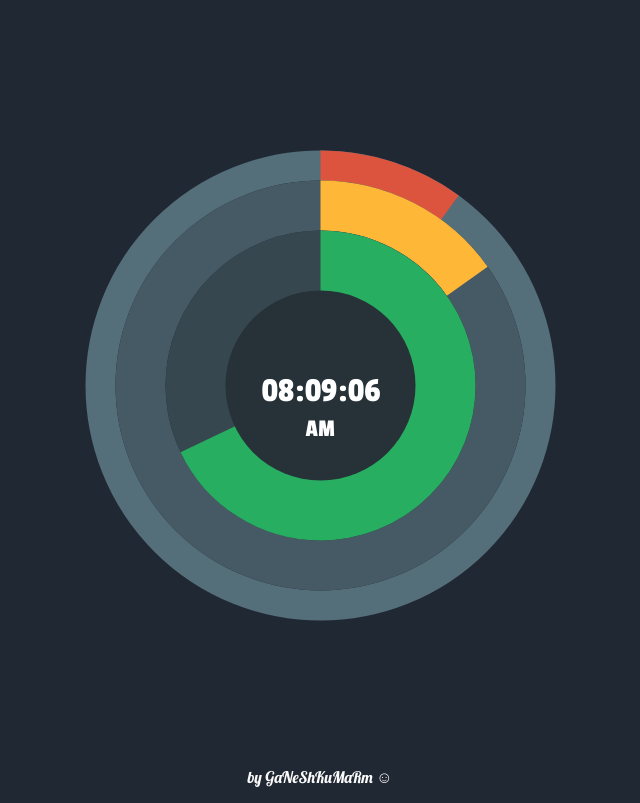
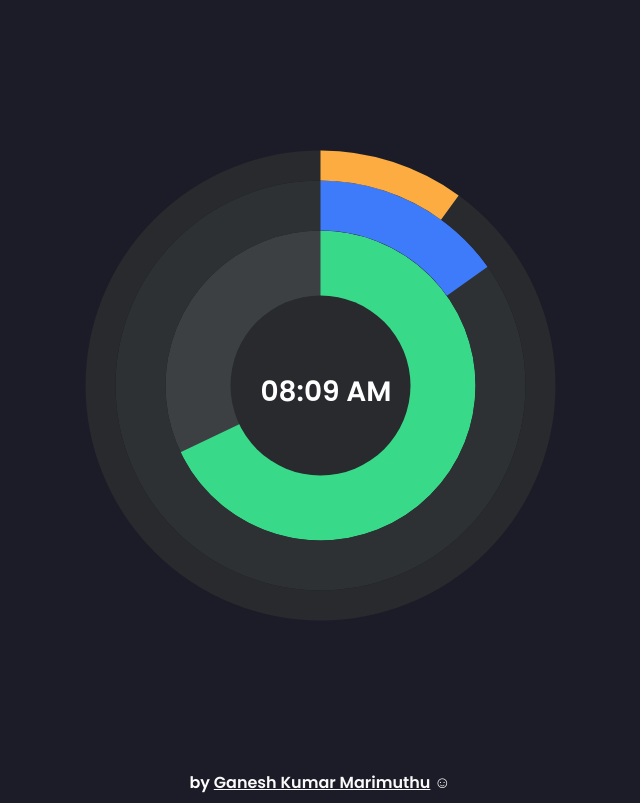
Before and after one commit to ganeshkumarm1/CanvasClock, a plain HTML site: page index.html in a window 1280 px wide. Shown: the whole page, without its empty margins (320-960 px from the left). Drawn offline with Linux system fonts and the light colour scheme.

Commit message:
Rewamped

```diff
--- a/css/style.css
+++ b/css/style.css
@@ -1,11 +1,10 @@
+@import url('https://fonts.googleapis.com/css2?family=Poppins:wght@600&display=swap');
+
 body {
-	background-color: #202833;
+	background-color: #1C1C28;
 	text-align: center;
-	color: #fafafa;
-}
-
-span {
-	font-family: 'Lobster';
+	color: #FEFEFE;
+	font-family: 'Poppins', sans-serif;
 }
 
 a {
@@ -16,6 +15,3 @@ a {
 a:hover {
 	opacity: 0.8;
 }
-a, a:hover {
-	text-decoration: none;
-}
--- a/index.html
+++ b/index.html
@@ -1,12 +1,11 @@
 <!doctype html>
-<html lang="">
+<html lang="en">
     <head>
         <meta charset="utf-8">
         <meta http-equiv="x-ua-compatible" content="ie=edge">
         <title>Canvas Clock</title>
-        <meta name="description" content="">
+        <meta name="description" content="Beautiful Canvas Clock">
         <meta name="viewport" content="width=device-width, initial-scale=1">
-        <link href="https://fonts.googleapis.com/css?family=Passion+One|Lobster" rel="stylesheet">
         <link rel="stylesheet" href="css/style.css">
     </head>
     <body>
@@ -14,7 +13,7 @@
             <p class="browserupgrade">You are using an <strong>outdated</strong> browser. Please <a href="http://browsehappy.com/">upgrade your browser</a> to improve your experience.</p>
         <![endif]-->
 		<canvas id="canvas"></canvas><br>
-		<span>by <a href="https://ganeshmkumar.github.io" target="_blank">GaNeShKuMaRm</a> ☺</span>
+		<span>by <a href="https://www.ganeshkumarm.me" target="_blank">Ganesh Kumar Marimuthu</a> ☺</span>
 		<script src="js/draw_component.js"></script>
         <script src="js/script.js"></script>
     </body>
--- a/js/draw_component.js
+++ b/js/draw_component.js
@@ -1,5 +1,5 @@
 function drawText(text, x, y, color, size) {
-	ctx.font = `${size} "Passion One"`;
+	ctx.font = `${size} "Poppins"`;
 	ctx.fillStyle = color;
 	ctx.fillText(text, x, y);
 }
@@ -16,17 +16,17 @@ function drawArc(x, y, radius, start, end, clockwise)
 }
 
 function drawCircle(x, y, radius, start, end, clockwise, color, type, thickness) {
-	if(type == 'fill')
-	{
+	switch (type) {
+		case 'fill':
 			ctx.fillStyle = color;
 			drawArc(x, y, radius, start, end, clockwise)
 			ctx.fill();
-	}
-	else if(type == 'stroke')
-	{
+			break;
+		case 'stroke':
 			ctx.strokeStyle = color;
 			ctx.lineWidth = thickness;
 			drawArc(x, y, radius, start, end, clockwise)
 			ctx.stroke();
+			break
 	}
 }
--- a/js/script.js
+++ b/js/script.js
@@ -1,18 +1,21 @@
-var canvas = document.getElementById('canvas');
-var ctx = canvas.getContext('2d');
-var min, sec, hr, ms, amOrPm = 'AM';
-var radH, radM, radS;
+const canvas = document.getElementById('canvas');
+const ctx = canvas.getContext('2d');
 const threePIByTwo = (3 * Math.PI) / 2;
+
+let min, sec, hr, ms, amOrPm = 'AM';
+let radH, radM, radS;
+
 function init()
 {
 	canvas.width = document.documentElement.clientWidth - 35;
 	canvas.height = document.documentElement.clientHeight - 45;
+
 	window.requestAnimationFrame(draw);
 }
 
-function draw(now)
+function draw()
 {
-	var centerX = canvas.width / 2,
+	const centerX = canvas.width / 2,
 		centerY = canvas.height / 2,
 		date = new Date();
 
@@ -20,6 +23,7 @@ function draw(now)
 	min = date.getMinutes();
 	sec = date.getSeconds();
 	ms = date.getMilliseconds();
+
 	if(hr > 12)
 	{
 		amOrPm = 'PM';
@@ -30,16 +34,40 @@ function draw(now)
 	radM = 0.0001 * ( ( min * 60 * 1000 ) + ( sec * 1000 ) + ms );
 	radS = 0.006 * ( ( sec * 1000 ) + ms );
 
-	drawRect(0, 0, canvas.width, canvas.height, '#202833');
-	drawCircle(centerX, centerY, 220, 0, Math.PI * 2, false, '#546E7A', 'stroke', 30); //secondgrey
-	drawCircle(centerX, centerY, 220, threePIByTwo, rad(radS) + threePIByTwo, false, '#DC543E', 'stroke', 30); //second
-	drawCircle(centerX, centerY, 180, 0, Math.PI * 2, false, '#455A64', 'stroke', 50); //minutegrey
-	drawCircle(centerX, centerY, 180, threePIByTwo, rad(radM) + threePIByTwo, false, '#FEB737', 'stroke', 50); //minute
-	drawCircle(centerX, centerY, 110, 0, Math.PI * 2 , false, '#37474F', 'stroke', 90); //hourgrey
-	drawCircle(centerX, centerY, 110, threePIByTwo, rad(radH) + threePIByTwo, false, '#27AE61', 'stroke', 90); //hour
-	drawCircle(centerX, centerY, 95, 0, Math.PI * 2, false, '#263238', 'fill', '50'); //inner
-	drawText(`${hr.toString().length == 1?'0'+hr:hr}:${min.toString().length == 1?'0'+min:min}:${sec.toString().length == 1?'0'+sec:sec}`, canvas.width / 2 - 59, canvas.height / 2 + 15, '#ffffff', '35px');
-	drawText(amOrPm, canvas.width / 2 - 15, canvas.height / 2 + 50, '#ffffff', '25px');
+	const canvasBg = '#1C1C28';
+
+	const hourActiveColor = '#39D98A',
+		minuteActiveColor = '#3E7BFA',
+		secondActiveColor = '#FDAC42';
+
+	const hourInactiveColor = '#3C4043',
+		minuteInactiveColor = '#2E3134',
+		secondInactiveColor = '#282A2D';
+
+	const timerBg = '#282A2D';
+
+	const start = 0,
+		end = Math.PI * 2;
+
+	// Draw Canvas
+	drawRect(0, 0, canvas.width, canvas.height, canvasBg);
+
+	// Hour Hand
+	drawCircle(centerX, centerY, 110, start, end , false, hourInactiveColor, 'stroke', 90);
+	drawCircle(centerX, centerY, 110, threePIByTwo, rad(radH) + threePIByTwo, false, hourActiveColor, 'stroke', 90);
+
+	// Minute Hand
+	drawCircle(centerX, centerY, 180, start, end, false, minuteInactiveColor, 'stroke', 50);
+	drawCircle(centerX, centerY, 180, threePIByTwo, rad(radM) + threePIByTwo, false, minuteActiveColor, 'stroke', 50);
+
+	// Second Hand
+	drawCircle(centerX, centerY, 220, start, end, false, secondInactiveColor, 'stroke', 30);
+	drawCircle(centerX, centerY, 220, threePIByTwo, rad(radS) + threePIByTwo, false, secondActiveColor, 'stroke', 30);
+
+	// Digital Timer
+	drawCircle(centerX, centerY, 90, start, end, false, timerBg, 'fill', '50');
+	drawText(`${hr.toString().padStart(2, "0")}:${min.toString().padStart(2, "0")} ${amOrPm}`, canvas.width / 2 - 60, canvas.height / 2 + 15, '#ffffff', '28px');
+
 	window.requestAnimationFrame(draw);
 }
 
```
Lines whose indentation alone changed are shown as unchanged.
